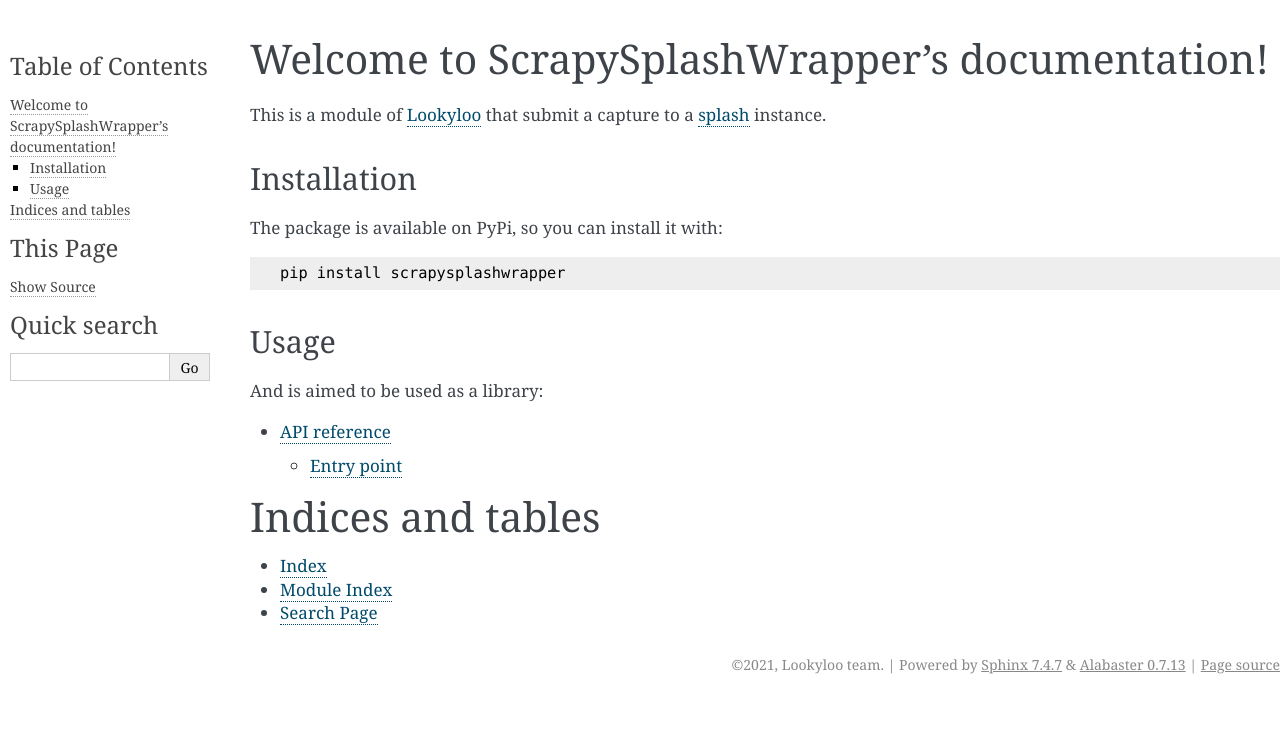
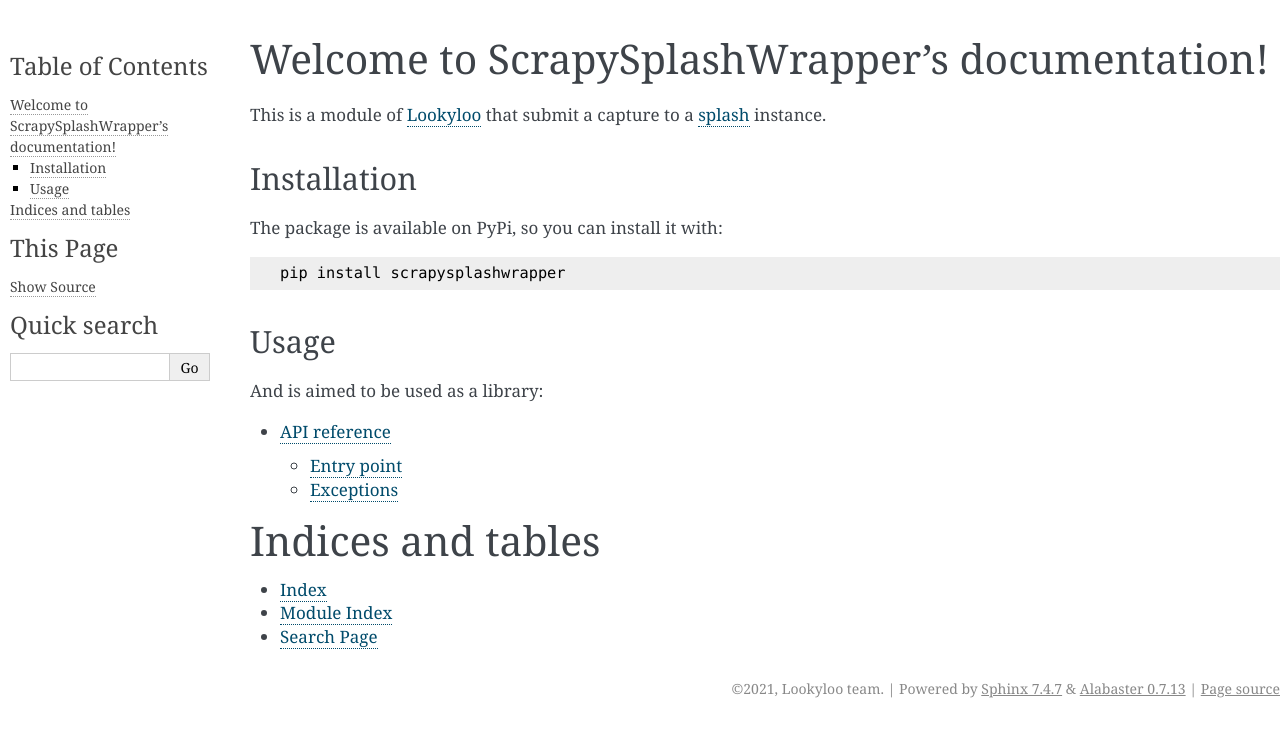
Before and after one commit to Lookyloo/ScrapySplashWrapper, a Sphinx documentation site: the page built from docs/source/index.rst, in a window 1280 px wide. Shown: the top 737 px of the page. Built offline with Sphinx 7.4.7, drawn with Linux system fonts in a browser that asks for light colours.

Commit message:
chg: generate doc for exceptions

```diff
--- a/docs/source/api_reference.rst
+++ b/docs/source/api_reference.rst
@@ -9,3 +9,9 @@
 
 .. automodule:: scrapysplashwrapper
    :members:
+
+Exceptions
+----------
+
+.. automodule:: scrapysplashwrapper.exceptions
+   :members:
```
